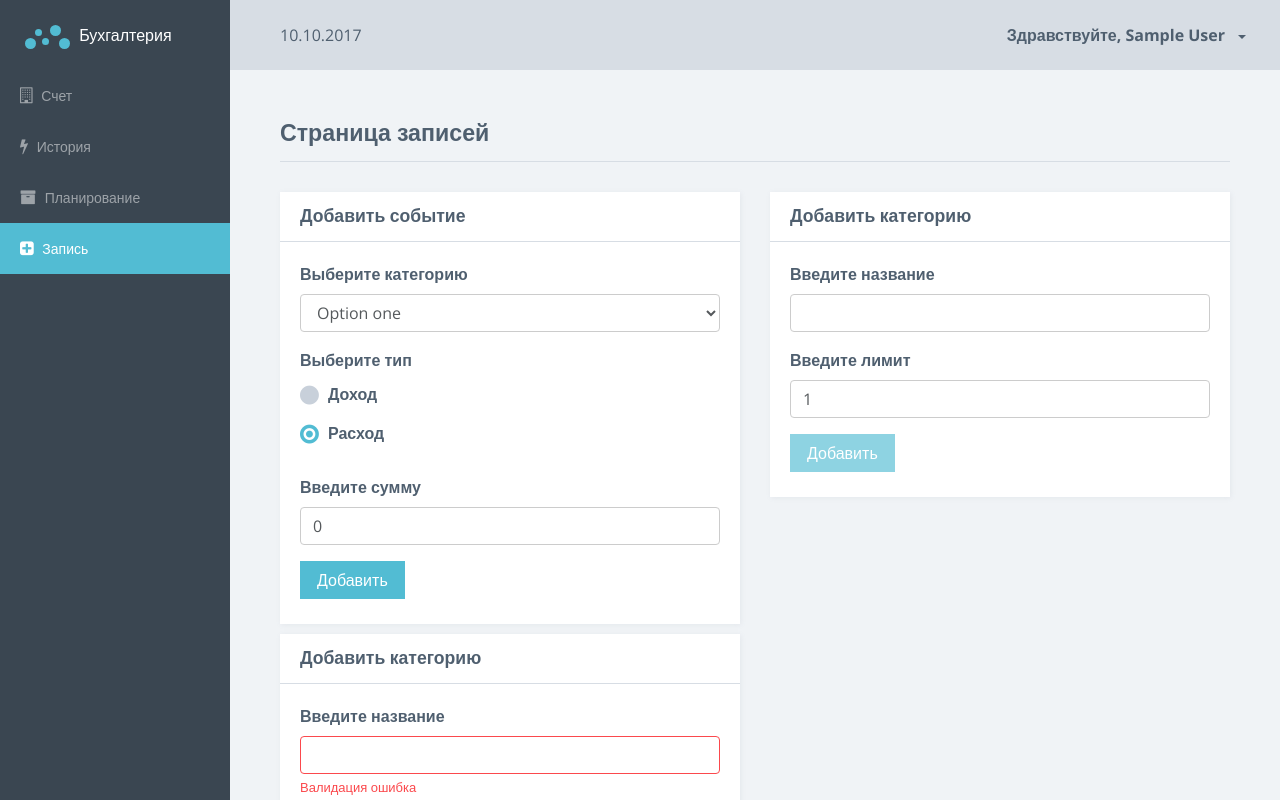
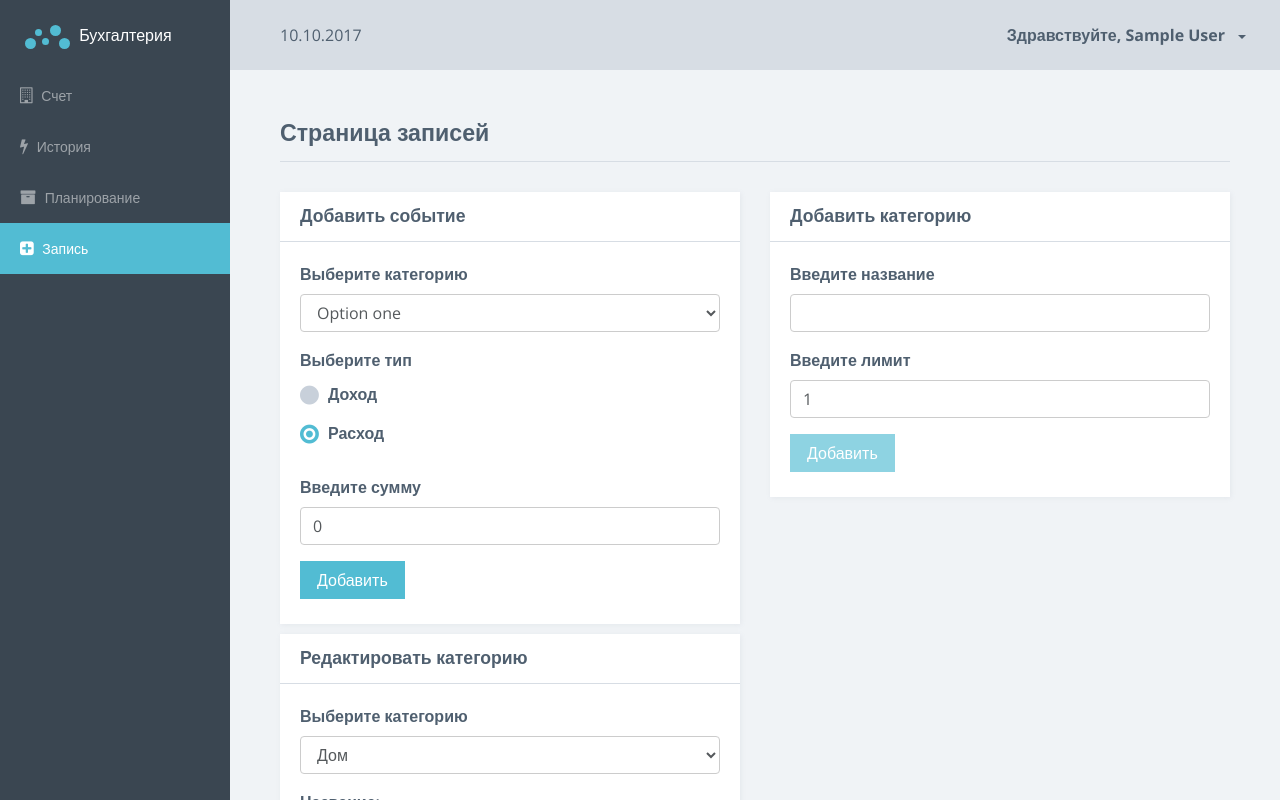
Before and after one commit to ruMoonGuard/home-bookkeeping, an Angular app: page /system/records in a window 1280 px wide. Built offline with nearby package versions, Linux system fonts and the light colour scheme; data requests are answered from the project's data file; sample sign-in values are in the browser's storage.

Commit message:
release logic edit page

```diff
--- a/db.json
+++ b/db.json
@@ -26,6 +26,11 @@
       "id": 3,
       "name": "Машина",
       "capacity": 7000
+    },
+    {
+      "name": "Новая категория фикс",
+      "capacity": 100,
+      "id": 4
     }
   ],
   "events": [
--- a/src/app/system/records-page/edit-category/edit-category.component.html
+++ b/src/app/system/records-page/edit-category/edit-category.component.html
@@ -1,22 +1,74 @@
 <div class="card">
   <div class="card-header bordered">
     <div class="header-block">
-      <h3 class="title">Добавить категорию</h3>
+      <h3 class="title">Редактировать категорию</h3>
     </div>
   </div>
   <div class="card-block">
-    <form>
-      <div class="form-group has-error">
-        <label class="control-label" for="category-name">Введите название</label>
-        <input type="text" id="category-name" class="form-control">
-        <span class="form-help-text">Валидация ошибка</span>
+    <form #f="ngForm" (submit)="onSubmit(f)">
+      <div
+        class="form-group"
+      >
+        <label class="control-label" for="category">Выберите категорию</label>
+        <select
+          class="form-control"
+          id="category"
+          [(ngModel)]="categoryCurrentId"
+          [ngModelOptions]="{standalone: true}"
+          (change)="changeCategory()"
+        >
+          <option [value]="c.id"
+                  *ngFor="let c of categories"
+          >
+            {{ c.name }}
+          </option>
+        </select>
       </div>
-      <div class="form-group has-success">
-        <label class="control-label" for="category-value">Введите лимит</label>
-        <input type="number" value="0" id="category-value" class="form-control">
-        <span class="form-help-text">Валидация нет ошибки</span>
+      <div
+        class="form-group"
+        [ngClass]="{'has-error': name.invalid && name.touched}"
+      >
+        <label class="control-label" for="category-name">Название:</label>
+        <input
+          type="text"
+          id="category-name"
+          class="form-control"
+          #name="ngModel"
+          name="name"
+          [ngModel]="categoryCurrent.name"
+          required
+        >
+        <span
+          *ngIf="name.invalid && name.touched"
+          class="form-help-text"
+        >Название не должно быть пустым!</span>
       </div>
-      <button type="submit" class="btn btn-primary">Добавить</button>
+      <div
+        [ngClass]="{'has-error': capacity.invalid && capacity.touched}"
+        class="form-group"
+      >
+        <label class="control-label" for="category-value">Лимит:</label>
+        <input
+          type="number"
+          value="0"
+          id="category-value"
+          class="form-control"
+          #capacity="ngModel"
+          name="capacity"
+          [ngModel]="categoryCurrent.capacity"
+          min="1"
+        >
+        <span
+          *ngIf="capacity.invalid && capacity.touched"
+          class="form-help-text"
+        >Введите корретное число!</span>
+      </div>
+      <button
+        type="submit"
+        class="btn btn-primary"
+        [disabled]="f.invalid"
+      >Изменить
+      </button>
     </form>
   </div>
 </div>
--- a/src/app/system/records-page/edit-category/edit-category.component.ts
+++ b/src/app/system/records-page/edit-category/edit-category.component.ts
@@ -1,4 +1,8 @@
-import { Component, OnInit } from '@angular/core';
+import { Component, EventEmitter, Input, OnInit, Output } from '@angular/core';
+import { NgForm } from '@angular/forms';
+
+import { Category } from '../../../models/category.model';
+import { CategoriesService } from '../../shared/services/categories.service';
 
 @Component({
   selector: 'csw-edit-category',
@@ -6,10 +10,30 @@ import { Component, OnInit } from '@angular/core';
   styleUrls: ['./edit-category.component.scss']
 })
 export class EditCategoryComponent implements OnInit {
+  @Input() categories: Category[] = [];
+  @Output() onCategoryChanged = new EventEmitter<Category>();
 
-  constructor() { }
+  categoryCurrentId = 1;
+  categoryCurrent: Category;
+
+  constructor(private categoriesService: CategoriesService) { }
 
   ngOnInit() {
+    this.changeCategory();
   }
 
+  onSubmit(form: NgForm) {
+    const { name, capacity } = form.value;
+
+    const updateCategory = new Category(name, capacity, +this.categoryCurrentId);
+
+    this.categoriesService.updateCategory(updateCategory)
+      .subscribe((category: Category) => {
+        this.onCategoryChanged.emit(category);
+      });
+  }
+
+  changeCategory() {
+    this.categoryCurrent = this.categories.find(c => c.id === +this.categoryCurrentId);
+  }
 }
--- a/src/app/system/records-page/records-page.component.html
+++ b/src/app/system/records-page/records-page.component.html
@@ -3,8 +3,10 @@
     Страница записей <span class="sparkline bar"></span>
   </h3>
 </div>
-
-<section class="section">
+<section class="section text-center" *ngIf="!isLoaded">
+  Loading...
+</section>
+<section class="section" *ngIf="isLoaded">
   <div class="row">
     <div class="col-md-6">
       <csw-add-event></csw-add-event>
@@ -15,7 +17,7 @@
   </div>
   <div class="row">
     <div class="col-md-6">
-      <csw-edit-category></csw-edit-category>
+      <csw-edit-category [categories]="categories" (onCategoryChanged)="updateCategory($event)"></csw-edit-category>
     </div>
   </div>
 </section>
--- a/src/app/system/records-page/records-page.component.ts
+++ b/src/app/system/records-page/records-page.component.ts
@@ -1,5 +1,7 @@
 import { Component, OnInit } from '@angular/core';
+
 import { Category } from '../../models/category.model';
+import { CategoriesService } from '../shared/services/categories.service';
 
 @Component({
   selector: 'csw-records-page',
@@ -8,12 +10,26 @@ import { Category } from '../../models/category.model';
 })
 export class RecordsPageComponent implements OnInit {
 
-  constructor() { }
+  categories: Category[] = [];
+
+  isLoaded = false;
+
+  constructor(private categoriesService: CategoriesService) { }
 
   ngOnInit() {
+    this.categoriesService.getCategories().
+    subscribe((categories: Category[]) => {
+      this.categories = categories;
+      this.isLoaded = true;
+    });
   }
 
   newCategory(category: Category) {
-    // to do
+    this.categories.push(category);
+  }
+
+  updateCategory(category: Category) {
+    const idx = this.categories.findIndex(c => c.id === category.id);
+    this.categories[idx] = category;
   }
 }
--- a/src/app/system/shared/services/categories.service.ts
+++ b/src/app/system/shared/services/categories.service.ts
@@ -11,7 +11,15 @@ export class CategoriesService extends BaseAPI {
     super(http);
   }
 
+  getCategories(): Observable<Category[]> {
+    return this.get('categories');
+  }
+
   createCategory(category: Category): Observable<Category> {
     return this.post('categories', category);
   }
+
+  updateCategory(category: Category): Observable<Category> {
+    return this.put(`categories/${category.id}`, category);
+  }
 }
```
